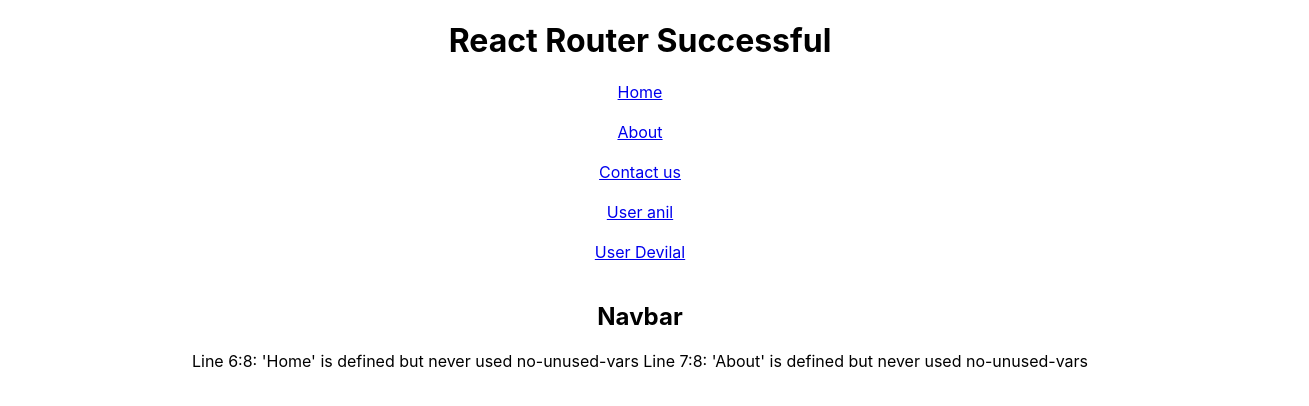
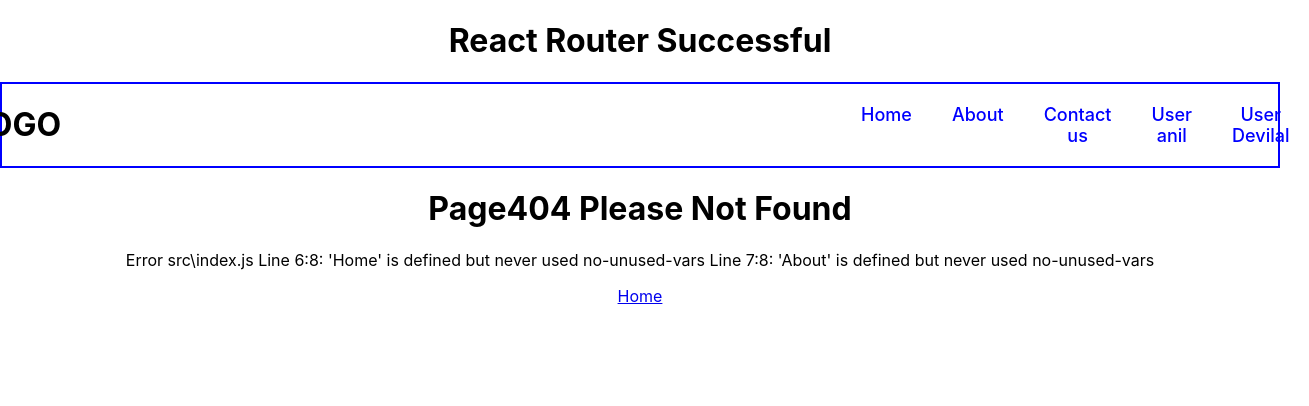
Before and after one commit to devilalpanchal/React-Router-Youtb02, a React (Create React App) app: page /Page404 in a window 1280 px wide. Shown: the top 406 px of the page, 1309 px wide, since content can reach past the window. Built offline with nearby package versions, Linux system fonts and the light colour scheme.

Commit message:
isActive and other method

```diff
--- a/src/App.css
+++ b/src/App.css
@@ -1,6 +1,36 @@
 .App {
   text-align: center;
 }
+
+.navbar {
+  display: flex;
+  justify-content: center;
+  align-items: center;
+  gap: 800px;
+  border: 2px solid blue;
+}
+.navbaritems {
+  display: flex;
+  justify-content: end;
+  gap: 20px;
+}
+
+.nabar-link{
+  text-decoration: none;
+  color: black;
+  font: bold;
+  font-weight: 500;
+  font-size: 18px;
+}
+.nabar-link:hover{
+  color: rgb(77, 243, 0);
+
+}
+
+/* to active Navbar */
+/* .navbaritems .active{
+color: red;
+} */
 
 .App-logo {
   height: 40vmin;
--- a/src/App.js
+++ b/src/App.js
@@ -1,5 +1,5 @@
 import './App.css';
-import { BrowserRouter as BR, Routes, Route,Navigate } from 'react-router-dom'
+import { BrowserRouter as BR, Routes, Route, Navigate } from 'react-router-dom'
 import Home from './Component/Home';
 import About from './Component/About';
 import Navbar from './Component/Navbar';
@@ -11,24 +11,22 @@
     <div className="App">
       <h1>React Router Successful</h1>
       <BR>
-        <Link to="/home">Home</Link><br /> <br />
+        {/* <Link to="/home">Home</Link><br /> <br />
         <Link to="/about">About</Link> <br /> <br />
         <Link to="/Contact">Contact us</Link> <br /> <br />
         <Link to="/user/anil"> User anil</Link> <br /> <br />
-        <Link to="/user/devilal"> User Devilal</Link> <br /> <br />
-
+        <Link to="/user/devilal"> User Devilal</Link> <br /> <br /> */}
         <Navbar />
         <Routes>
           <Route path='/home' element={<Home />} />
           <Route path='/about' element={<About />} />
           <Route path='/navbar' element={<Navbar />} />
           <Route path='/user/:name' element={<User />} />
-          <Route path='/' element={<Navigate to="/Page404"/>} />
-          {/* <Route path='/' element={<Page404/>} /> */}
+          <Route path='/' element={<Navigate to="/Page404" />} />
+          <Route path='/page404' element={<Page404 />} />
         </Routes>
       </BR>
     </div>
   );
 }
-
 export default App;
--- a/src/Component/Navbar.js
+++ b/src/Component/Navbar.js
@@ -1,15 +1,34 @@
-import { Link } from 'react'
+import { Link, NavLink } from 'react-router-dom'
+// import logo from './logo192'
 const Navbar = () => {
     return (
         <div>
-            <h2>
-                Navbar
-            </h2>
-            <p>
+            <div className='navbar'>
 
-                Line 6:8:  'Home' is defined but never used   no-unused-vars
-                Line 7:8:  'About' is defined but never used  no-unused-vars
-            </p>
+                <div><h1>LOGO</h1></div>
+                <div className='navbaritems'>
+
+                    {/* isActive in Navbar */}
+                    <NavLink
+                        style={({ isActive }) => { return { color: isActive ? 'red' : 'blue' } }}
+                        className="nabar-link" to="/home">Home</NavLink><br /> <br />
+                    <NavLink
+                        style={({ isActive }) => { return { color: isActive ? 'red' : 'blue' } }}
+
+                        className="nabar-link" to="/about">About</NavLink> <br /> <br />
+                    <NavLink
+                        style={({ isActive }) => { return { color: isActive ? 'red' : 'blue' } }}
+
+                        className="nabar-link" to="/">Contact us</NavLink> <br /> <br />
+                    <NavLink
+                        style={({ isActive }) => { return { color: isActive ? 'red' : 'blue' } }}
+
+                        className="nabar-link" to="/user/anil"> User anil</NavLink> <br /> <br />
+                    <NavLink
+                        style={({ isActive }) => { return { color: isActive ? 'red' : 'blue' } }}
+
+                        className="nabar-link" to="/user/devilal"> User Devilal</NavLink> <br /> <br /></div>
+            </div>
 
         </div>
     )
--- a/src/Component/Page404.js
+++ b/src/Component/Page404.js
@@ -13,7 +13,7 @@
                 Line 6:8:  'Home' is defined but never used   no-unused-vars
                 Line 7:8:  'About' is defined but never used  no-unused-vars
             </p>
-            <Link to="/">Home </Link>
+            <Link to="/home">Home </Link>
         </div>
     )
 }
```
